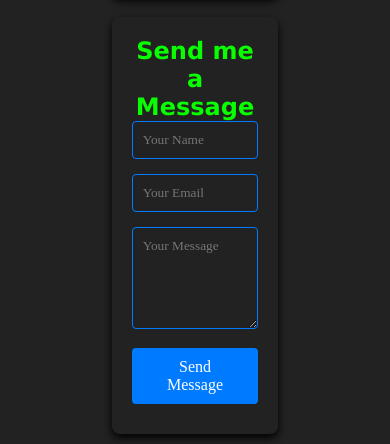
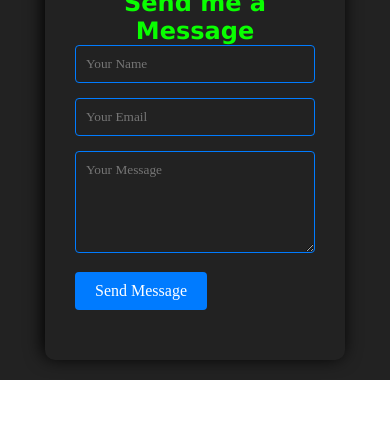
Before and after one commit to catalyst254/gitonga, a plain HTML site: page contact.html in a window 390 px wide. Shown: the part 844-1288 px from the top of the page. After the commit the page ends 1224 px from the top, so only its background shows below. Drawn offline with nearby package versions, Linux system fonts and the light colour scheme.

Commit message:
update changes

```diff
--- a/contact.css
+++ b/contact.css
@@ -37,12 +37,14 @@ p{
 }
 
 .contact-info, .contact-form {
-    background-color: #222;
-    padding: 20px;
-    border-radius: 8px;
-    box-shadow: 0 4px 8px black;
-    width: 45%;
-    margin: 10px;
+    background: #222;
+    border-radius: 10px;
+    box-shadow: -2px -2px 18px black;
+    margin: 20px;
+    padding: 40px 30px;
+    max-width: 300px;
+    text-align: left;
+    transition: transform 0.3s ease;
 }
 .contact-info, .contact-form :hover{
 
--- a/skill.css
+++ b/skill.css
@@ -170,10 +170,8 @@ nav .navlinks li a:hover {
 }
 .containers{
     display: flex;
+    justify-content: center;
     flex-wrap: wrap;
-    margin: 100px;
-    justify-content:space-around;
-   flex-direction: row;
 }
 
 .container {
--- a/style.css
+++ b/style.css
@@ -119,6 +119,7 @@ nav .navlinks li a:hover {
     max-width: 500px;
     display: flex;
     flex-direction: column;
+
 }
 
 .hero-text h5{
@@ -132,7 +133,7 @@ nav .navlinks li a:hover {
 }
 .hero-text h1{
     color: #007ced;
-    font-size: 3rem;
+    font-size: 2rem;
     font-weight: 700;
     font-family: sans-serif;
 }
@@ -149,7 +150,7 @@ nav .navlinks li a:hover {
     border-color: #d5d5d5;
     color: #ffff;
     background-color: #333;
-    padding: 12px 25px;
+    padding: 10px 15px;
     margin: 5px 0;
     margin-right: 7px;
     border-radius: 30px;
@@ -178,6 +179,9 @@ nav .navlinks li a:hover {
     nav .togglebtn {
         display: initial;
         right: 5%;
+    }
+    body{
+        overflow-x: hidden;
     }
 
     /* for toggle button */
@@ -215,6 +219,7 @@ nav .navlinks li a:hover {
         padding: 25px 20px;
         border: 2px solid #15fa00;
         border-radius: 10px;
+        overflow: hidden;
     }
     nav .navlinks li {
         display: block;
@@ -230,6 +235,9 @@ nav .navlinks li a:hover {
 }
 @media (max-width: 768px)
 {
+    body{
+        overflow-x: hidden;
+    }
     .container{
         flex-direction: column;
         padding-top: 2rem;
@@ -237,4 +245,5 @@ nav .navlinks li a:hover {
     .hero-text{
         padding: 40px 0px;
     }
+
 }
```
Also changed, not shown: index.html (+4 -4 lines).
